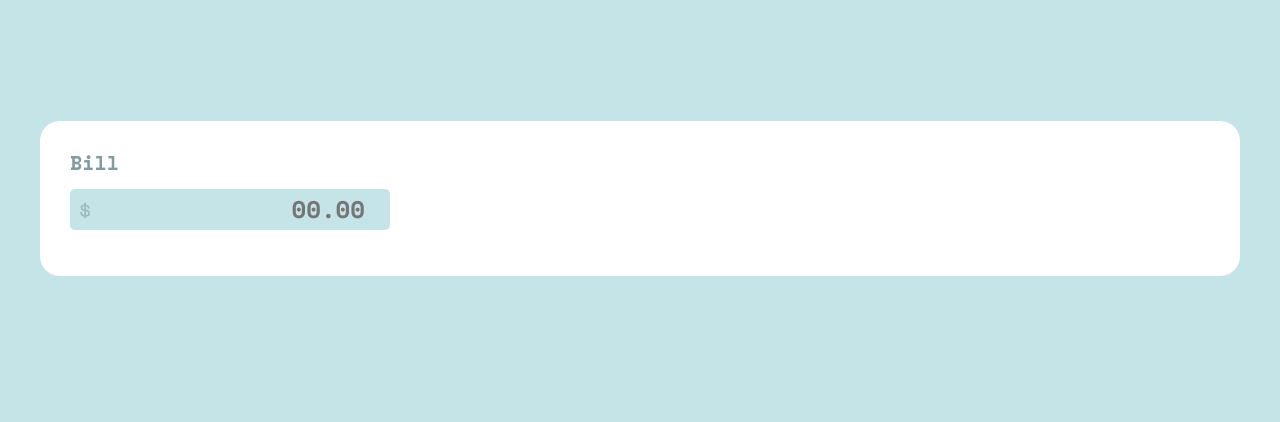
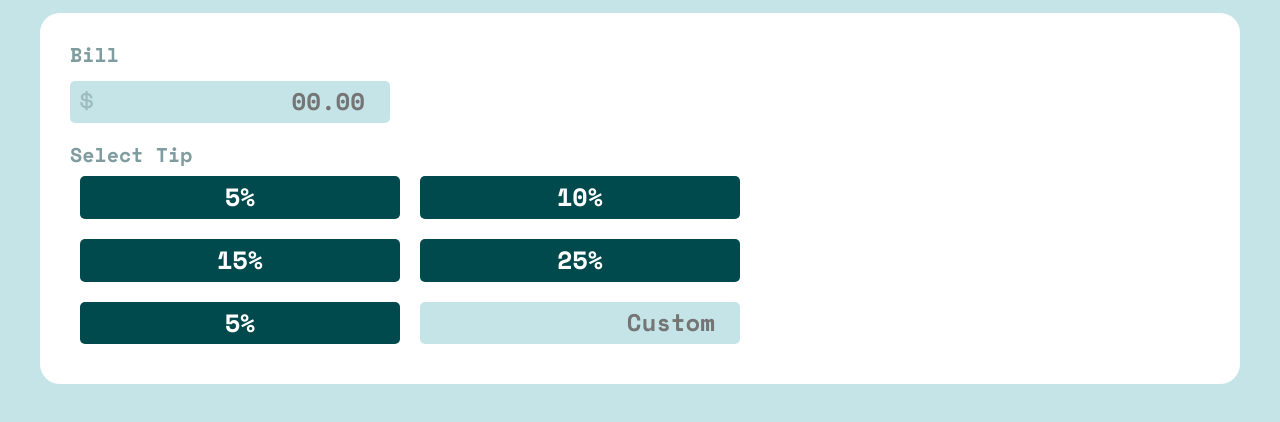
Before and after one commit to ArmandoAlmanza/TipCalculator, a website: page index.html in a window 1280 px wide. Shown: the part 270-692 px from the top of the page. Drawn offline with nearby package versions, Linux system fonts and the light colour scheme; files that its build step writes are made by us from their sources.

Commit message:
tip syles addedd and start the javascript

```diff
--- a/index.html
+++ b/index.html
@@ -6,7 +6,7 @@
         <meta name="viewport" content="width=device-width, initial-scale=1.0" />
         <!-- Styles -->
         <link rel="stylesheet" href="./build/css/app.css" />
-        <title>Challenge 1</title>
+        <title>Tip Calculator</title>
     </head>
     <body>
         <header class="logo">
@@ -25,14 +25,29 @@
                             placeholder="00.00"
                         />
                         <input
-                        type="image"
-                        src="./build/img/icon-dollar.svg"
-                        alt="dollar icon"
-                        class="data__icon"
-                    />
+                            type="image"
+                            src="./build/img/icon-dollar.svg"
+                            alt="dollar icon"
+                            class="data__icon"
+                        />
                     </div>
                 </div>
                 <!-- Tip section -->
+                <div class="input__group">
+                    <label>Select Tip</label>
+                    <div class="tip__btns">
+                        <button class="btn btn__tip">5%</button>
+                        <button class="btn btn__tip">10%</button>
+                        <button class="btn btn__tip">15%</button>
+                        <button class="btn btn__tip">25%</button>
+                        <button class="btn btn__tip">5%</button>
+                        <input
+                            type="number"
+                            class="custom"
+                            placeholder="Custom"
+                        />
+                    </div>
+                </div>
             </form>
         </main>
         <script src="./build/js/index.js"></script>
--- a/src/js/index.js
+++ b/src/js/index.js
@@ -3,5 +3,15 @@ document.addEventListener("DOMContentLoaded", () => {
 });
 
 const App = () => {
-    console.log("Hello world");
+    tip();
 };
+
+const tip = () => {
+   const btns = document.querySelectorAll(".btn__tip");
+   btns.forEach(btn => {
+       btn.addEventListener('click', e =>{
+           e.preventDefault();
+           console.log("Click");
+       })
+   })
+}
--- a/src/scss/app.scss
+++ b/src/scss/app.scss
@@ -8,4 +8,5 @@
 @import "./export/utilities";
 //Layout
 @import "./layout/header";
-@import "./layout/calculator";
+@import "./layout/bill";
+@import "./layout/tip";
--- a/src/scss/export/_utilities.scss
+++ b/src/scss/export/_utilities.scss
@@ -2,9 +2,37 @@
     text-align: center;
 }
 
-.d-none{
+.d-none {
     display: none;
 }
-.d-block{
+.d-block {
     display: block;
 }
+.btn {
+    display: block;
+    padding: 0.7rem 1rem;
+    transition: all 0.3s ease-in-out;
+    font-size: 2.5rem;
+    border: none;
+    border-radius: 5px;
+    font-weight: bold;
+    &:hover {
+        cursor: pointer;
+    }
+}
+
+.btn__tip {
+    background-color: $Dark-cyan;
+    color: $White;
+    &:hover {
+        background-color: $blue;
+        color: $Dark-cyan;
+    }
+}
+
+.correct{
+    border: 1px solid $blue;
+}
+.incorrect{
+    border: 1px solid rgb(248, 113, 59);
+}
--- a/src/scss/layout/_calculator.scss
+++ b/src/scss/layout/_bill.scss
@@ -6,7 +6,7 @@
 }
 .data__icon{
 	position: relative;
-	bottom: 2rem;
-
+	bottom: 2.5rem;
+	width: 3.4rem;
 	background: transparent;
 }
--- /dev/null
+++ b/src/scss/layout/_tip.scss
@@ -0,0 +1,9 @@
+.tip__btns{
+	@include grid(2, 2rem);
+	padding: 1rem;
+}
+
+.custom{
+	width: 100%;
+	text-align: right;
+}
```
Also changed, not shown: build/css/app.css, build/js/index.js, 2 other files.
